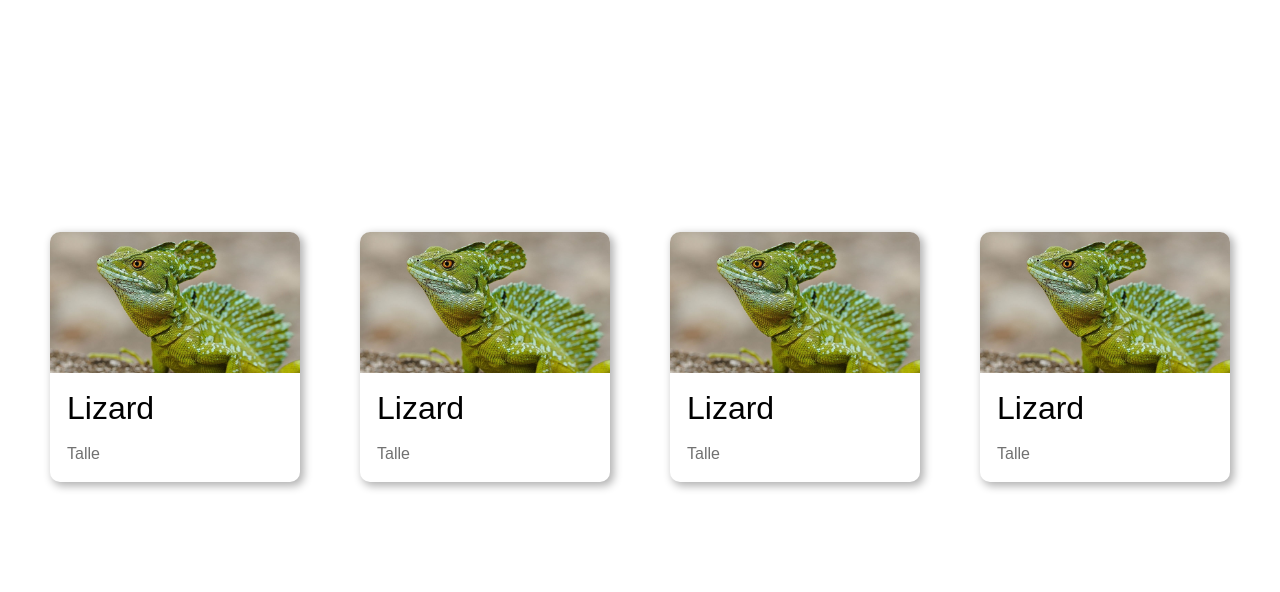
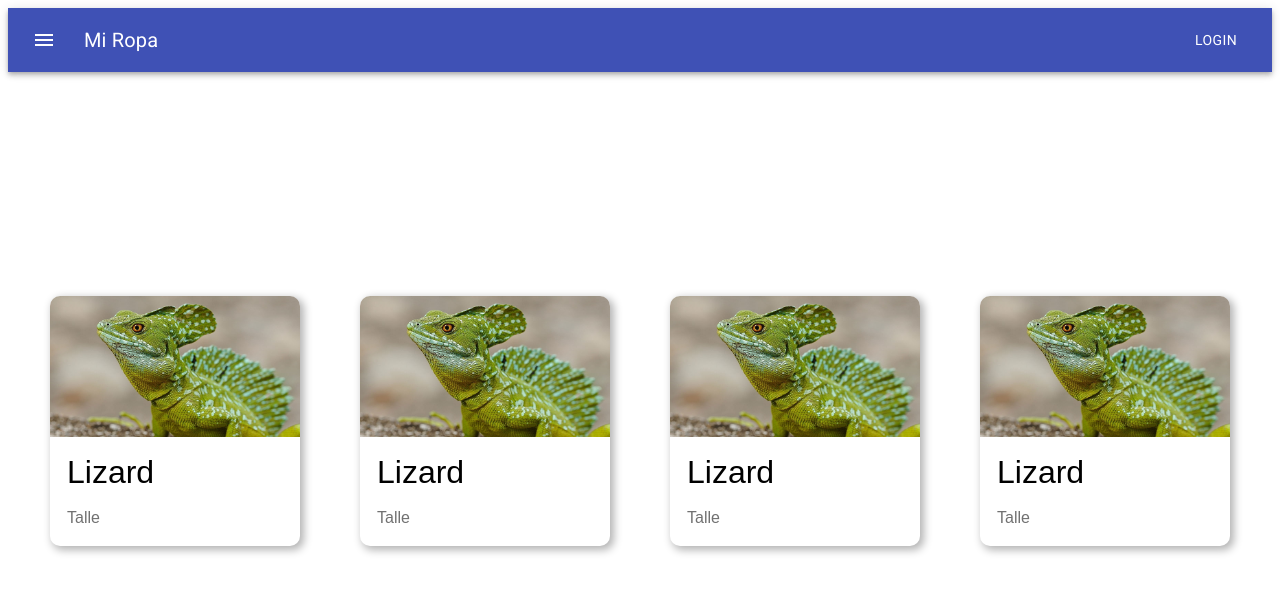
Before and after one commit to dmallo97/UIDesign-1, a React (Create React App) app: page / in a window 1280 px wide. Shown: the top 592 px of the page. Built offline with nearby package versions, Linux system fonts and the light colour scheme.

Commit message:
Creacion de Header (nav bar) y aplicación de estilo material ui

```diff
--- a/package.json
+++ b/package.json
@@ -3,9 +3,12 @@
   "version": "0.1.0",
   "private": true,
   "dependencies": {
+    "@material-ui/core": "^4.11.0",
+    "@material-ui/icons": "^4.9.1",
     "@testing-library/jest-dom": "^4.2.4",
     "@testing-library/react": "^9.5.0",
     "@testing-library/user-event": "^7.2.1",
+    "fontsource-roboto": "^3.0.3",
     "react": "^16.13.1",
     "react-dom": "^16.13.1",
     "react-scripts": "3.4.3",
--- /dev/null
+++ b/src/Header.js
@@ -0,0 +1,42 @@
+import React from "react";
+import styled from "styled-components";
+import { makeStyles } from '@material-ui/core/styles';
+import AppBar from '@material-ui/core/AppBar';
+import Toolbar from '@material-ui/core/Toolbar';
+import Typography from '@material-ui/core/Typography';
+import Button from '@material-ui/core/Button';
+import IconButton from '@material-ui/core/IconButton';
+import MenuIcon from '@material-ui/icons/Menu';
+
+const useStyles = makeStyles((theme) => ({
+    root: {
+      flexGrow: 1,
+    },
+    menuButton: {
+      marginRight: theme.spacing(2),
+    },
+    title: {
+      flexGrow: 1,
+    },
+  }));
+
+
+
+const Header = ({logo, user}) => {
+    const classes = useStyles();
+    return (
+        <AppBar position="static">
+            <Toolbar>
+                <IconButton edge="start" className={classes.menuButton} color="inherit" aria-label="menu">
+                    <MenuIcon />
+                </IconButton>
+                <Typography variant="h6" className={classes.title}>
+                    Mi Ropa
+                </Typography>
+                <Button color="inherit">Login</Button>
+            </Toolbar>
+        </AppBar>
+    );
+}
+
+export default Header;
--- /dev/null
+++ b/src/Products.js
@@ -0,0 +1,13 @@
+import React from "react";
+import styled from "styled-components";
+import Header from './Header';
+import ProductsCatalog from "./ProductsCatalog";
+
+const Products = () => (
+    <div>
+        <Header></Header>
+        <ProductsCatalog></ProductsCatalog>
+    </div>
+);
+
+export default Products;
--- a/src/CardExample.js
+++ b/src/ProductsCatalog.js
@@ -3,7 +3,7 @@
 import Card from "./Card";
 import logo from "./lizard.jpg";
 
-const CardExample = () => (
+const ProductsCatalog = () => (
   <Container>
     <Card
       image={logo}
@@ -45,4 +45,4 @@
   }
 `;
 
-export default CardExample;
+export default ProductsCatalog;
--- a/src/index.js
+++ b/src/index.js
@@ -1,7 +1,8 @@
 import React from 'react';
 import ReactDOM from 'react-dom';
-import CardExample from "./CardExample";
+import Products from "./Products";
+import 'fontsource-roboto';
 
-const App = () => <CardExample />;
+const App = () => <Products />;
 
 ReactDOM.render(<App />, document.getElementById('root'));
--- a/src/styles.css
+++ b/src/styles.css
@@ -4,3 +4,7 @@
   padding: 0px;
   margin: 0px;
 }
+
+body {
+  font-family: 'Roboto';
+}
```
Also changed, not shown: 1 other file (tests, documents, lock files or other folders).
